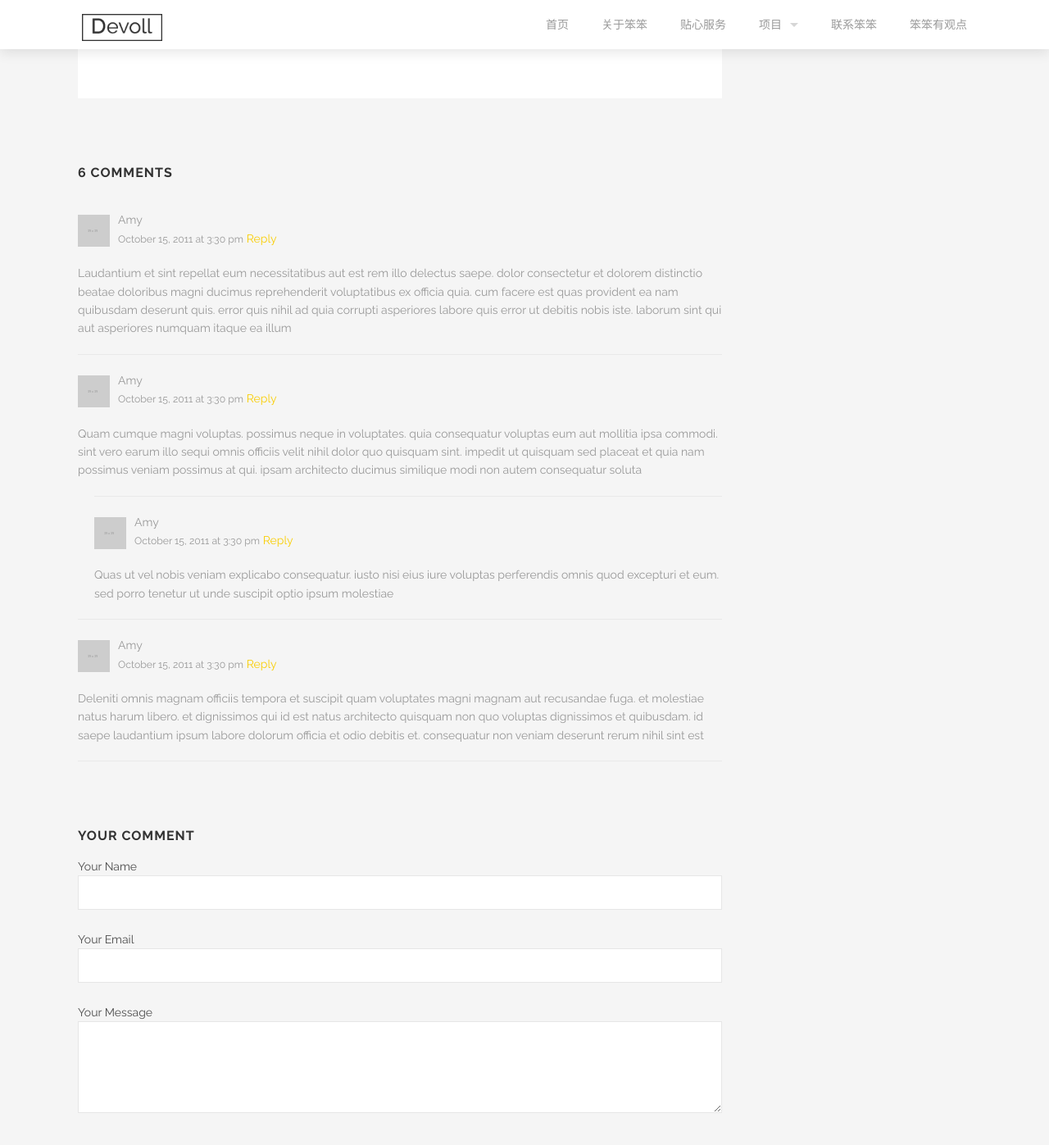
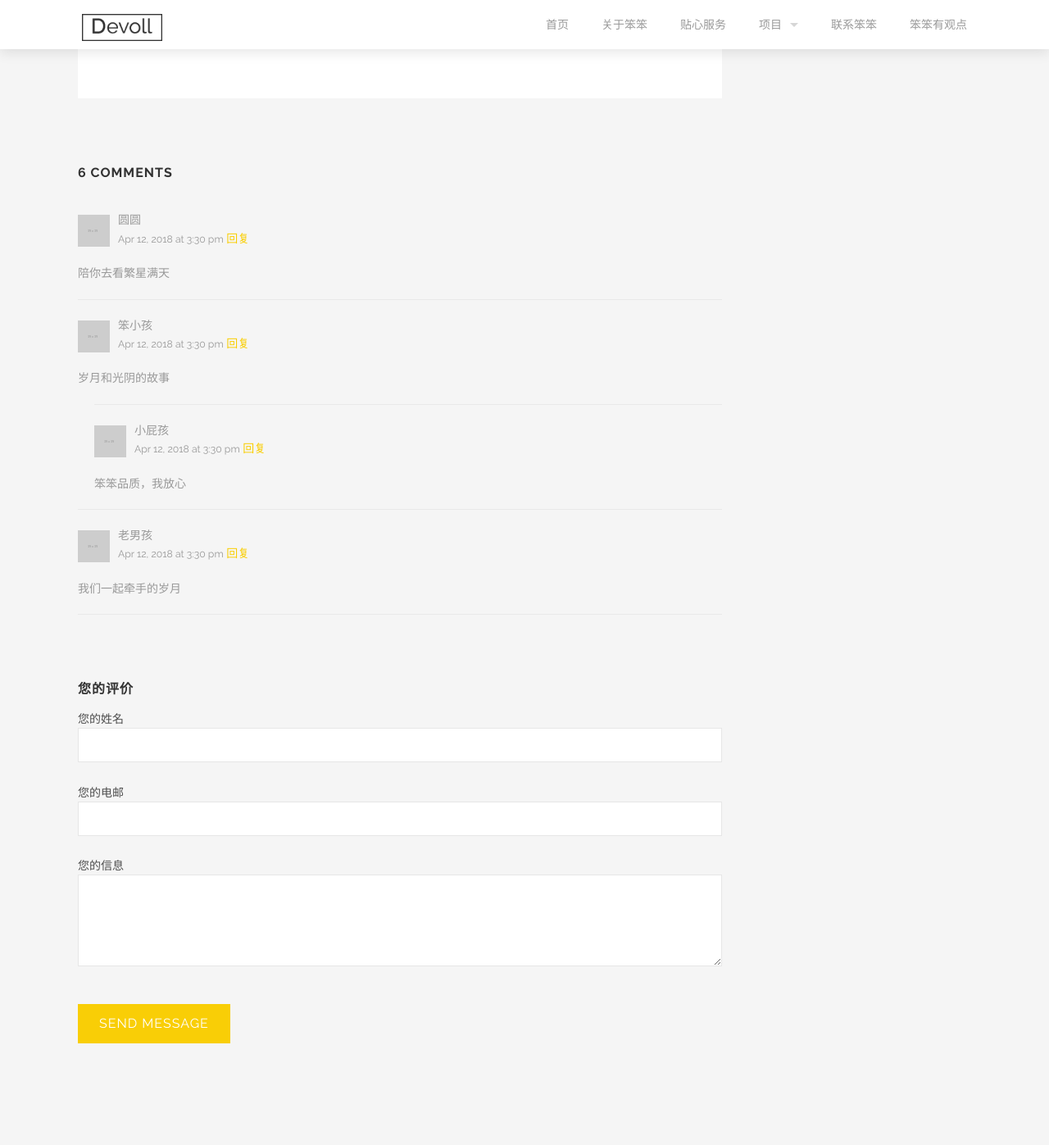
Before and after one commit to braveheart007/braveheart007.github.io, a Jekyll site: the page built from _posts/2015-04-14-make-some-sketches.markdown, in a window 1280 px wide and 1400 px high, scrolled down 1276 px. Shown: the top 1397 px of the window at 82% size. Built offline with Jekyll 4.4.1, drawn with Linux system fonts in a browser that asks for light colours; our own code applies the rules of GitHub Pages for plain Markdown files.

Commit message:
Update post.html

```diff
--- a/_layouts/post.html
+++ b/_layouts/post.html
@@ -21,7 +21,7 @@
           </span>
           /
           <span>
-            <a href="#">4 comments</a>
+            <a href="#">4 p性价</a>
           </span>
         </p>
         <h3><a href="{{page.url}}">{{page.title}}</a></h3>
@@ -39,13 +39,13 @@
               <img width="39" height="39" alt="" src="{{site.url}}/images/avatar.png" />
             </p>
             <p class='info'>
-              <span class='name'>Amy</span>
-              <span class='datetime'>October 15, 2011 at 3:30 pm</span>
-              <a href='#comment-form'>Reply</a>
+              <span class='name'>圆圆</span>
+              <span class='datetime'>Apr 12, 2018 at 3:30 pm</span>
+              <a href='#comment-form'>回复</a>
             </p>
           </div>
           <p>
-            Laudantium et sint repellat eum necessitatibus aut est rem illo delectus saepe. dolor consectetur et dolorem distinctio beatae doloribus magni ducimus reprehenderit voluptatibus ex officia quia. cum facere est quas provident ea nam quibusdam deserunt quis. error quis nihil ad quia corrupti asperiores labore quis error ut debitis nobis iste. laborum sint qui aut asperiores numquam itaque ea illum
+            陪你去看繁星满天
           </p>
         </li>
         <li>
@@ -54,12 +54,12 @@
               <img width="39" height="39" alt="" src="{{site.url}}/images/avatar.png" />
             </p>
             <p class='info'>
-              <span class='name'>Amy</span>
-              <span class='datetime'>October 15, 2011 at 3:30 pm</span>
-              <a href='#comment-form'>Reply</a>
+              <span class='name'>笨小孩</span>
+              <span class='datetime'>Apr 12, 2018 at 3:30 pm</span>
+              <a href='#comment-form'>回复</a>
             </p>
           </div>
-          <p>Quam cumque magni voluptas. possimus neque in voluptates. quia consequatur voluptas eum aut mollitia ipsa commodi. sint vero earum illo sequi omnis officiis velit nihil dolor quo quisquam sint. impedit ut quisquam sed placeat et quia nam possimus veniam possimus at qui. ipsam architecto ducimus similique modi non autem consequatur soluta</p>
+          <p>岁月和光阴的故事</p>
           <ul class='children'>
             <li>
               <div class='meta'>
@@ -67,12 +67,12 @@
                   <img width="39" height="39" alt="" src="{{site.url}}/images/avatar.png" />
                 </p>
                 <p class='info'>
-                  <span class='name'>Amy</span>
-                  <span class='datetime'>October 15, 2011 at 3:30 pm</span>
-                  <a href='#comment-form'>Reply</a>
+                  <span class='name'>小屁孩</span>
+                  <span class='datetime'>Apr 12, 2018 at 3:30 pm</span>
+                  <a href='#comment-form'>回复</a>
                 </p>
               </div>
-              <p>Quas ut vel nobis veniam explicabo consequatur. iusto nisi eius iure voluptas perferendis omnis quod excepturi et eum. sed porro tenetur ut unde suscipit optio ipsum molestiae</p>
+              <p>笨笨品质，我放心</p>
             </li>
           </ul>
         </li>
@@ -82,29 +82,29 @@
               <img width="39" height="39" alt="" src="{{site.url}}/images/avatar.png" />
             </p>
             <p class='info'>
-              <span class='name'>Amy</span>
-              <span class='datetime'>October 15, 2011 at 3:30 pm</span>
-              <a href='#comment-form'>Reply</a>
+              <span class='name'>老男孩</span>
+              <span class='datetime'>Apr 12, 2018 at 3:30 pm</span>
+              <a href='#comment-form'>回复</a>
             </p>
           </div>
-          <p>Deleniti omnis magnam officiis tempora et suscipit quam voluptates magni magnam aut recusandae fuga. et molestiae natus harum libero. et dignissimos qui id est natus architecto quisquam non quo voluptas dignissimos et quibusdam. id saepe laudantium ipsum labore dolorum officia et odio debitis et. consequatur non veniam deserunt rerum nihil sint est</p>
+          <p>我们一起牵手的岁月</p>
         </li>
       </ul>
     </div>
     <div class='four spacing'></div>
     <div id='comments-form'>
-      <h3>Your comment</h3>
+      <h3>您的评价</h3>
       <form accept-charset='UTF-8' action='#' method='post'>
         <p class='name'>
-          <label for='name'>Your Name</label>
+          <label for='name'>您的姓名</label>
           <input class='input-text required' id='name' name='name' type='text'>
         </p>
         <p class='email'>
-          <label for='email'>Your Email</label>
+          <label for='email'>您的电邮</label>
           <input class='input-text required' id='email' name='email' type='text'>
         </p>
         <p class='message'>
-          <label for='message'>Your Message</label>
+          <label for='message'>您的信息</label>
           <textarea class='required' cols='80' id='message' name='message' rows='5'></textarea>
         </p>
         <div class='spacing'></div>
```
